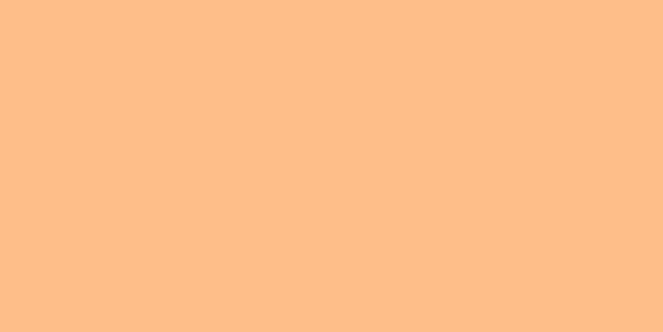
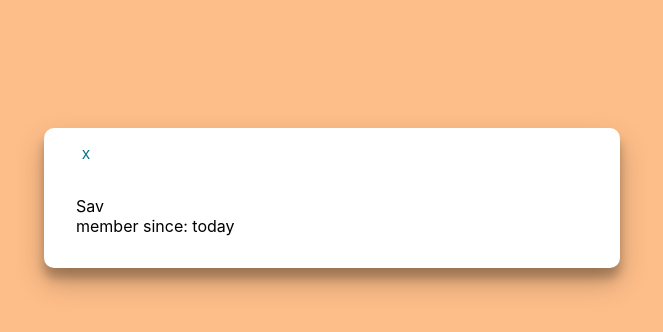
Before and after one commit to savannaac/react-rails-messaging-app, a React (Create React App) app in the folder react-frontend/: page /profile in a window 1280 px wide. Shown: the top 332 px of the page, without its empty margins (84-747 px from the left). Built offline with nearby package versions, Linux system fonts and the light colour scheme.

Commit message:
adds profile component

```diff
--- a/react-frontend/src/App.css
+++ b/react-frontend/src/App.css
@@ -104,6 +104,8 @@ a.conversations {
   padding: 1rem;
 }
 
+/* buttons */
+
 .buttons-row {
   display: flex;
   flex-direction: row;
@@ -119,7 +121,19 @@ a.conversations {
   margin-top: -1rem;
 }
 
+.exit-button {
+  color: #077383;
+  background-color: #FFFFFF;
+  border: 0;
+  font-size: 1rem;
+  margin-top: -1rem;
+}
+
 .back-button:hover {
+  color: #C25E0B;
+}
+
+.exit-button:hover {
   color: #C25E0B;
 }
 
@@ -184,7 +198,7 @@ a.conversations {
 }
 
 .message-body {
-  background-color: #4D5656;
+  background-color: #839192;
   border-radius: 20px;
   color: #FFFFFF;
   margin-bottom: .5rem;
--- a/react-frontend/src/App.js
+++ b/react-frontend/src/App.js
@@ -2,7 +2,8 @@ import logo from './logo.svg';
 import ReactDOM from 'react-dom';
 import Login from './components/Login';
 import Signup from './components/Signup';
-import Conversations from './components/Participation/Conversations/Conversations';
+import Profile from './components/User/Profile';
+import Conversations from './components/Participation/Conversations';
 import Messages from './components/Conversation/Messages';
 import { BrowserRouter as Router, Route } from "react-router-dom";
 import React from "react";
@@ -13,6 +14,7 @@ function App() {
     <div className="App">
       <Route exact path="/signup" component={Signup} />
       <Route exact path="/login" component={Login} />
+      <Route exact path="/profile" component={Profile} />
       <Route exact path="/conversations" component={Conversations} />
       <Route exact path="/messages" component={Messages} />
     </div>
--- /dev/null
+++ b/react-frontend/src/components/User/Profile.js
@@ -0,0 +1,31 @@
+import React from "react";
+
+export default class Profile extends React.Component {
+    state = {
+        username: "Sav",
+        createdAt: "today"
+    };
+
+     // handleClick = (e) => {
+    //     e.preventDefault();
+    //     let route = "/conversations";
+    //     history.push(route)
+    // }
+
+    render() {
+        return (
+            <div className="app-container">
+
+                <div className="buttons-row">
+                    <button className="exit-button" onClick={this.handleClick}>x</button>
+                </div>
+
+                <div>
+                    <div className="profile-username">{this.state.username}</div>
+                    <div className="profile-createdAt">member since: {this.state.createdAt}</div>
+                </div>
+
+            </div>
+        );
+    }
+}
```
Also changed, not shown: react-frontend/src/components/Participation/Conversations.js (renamed from react-frontend/src/components/Participation/Conversations/Conversations.js).
